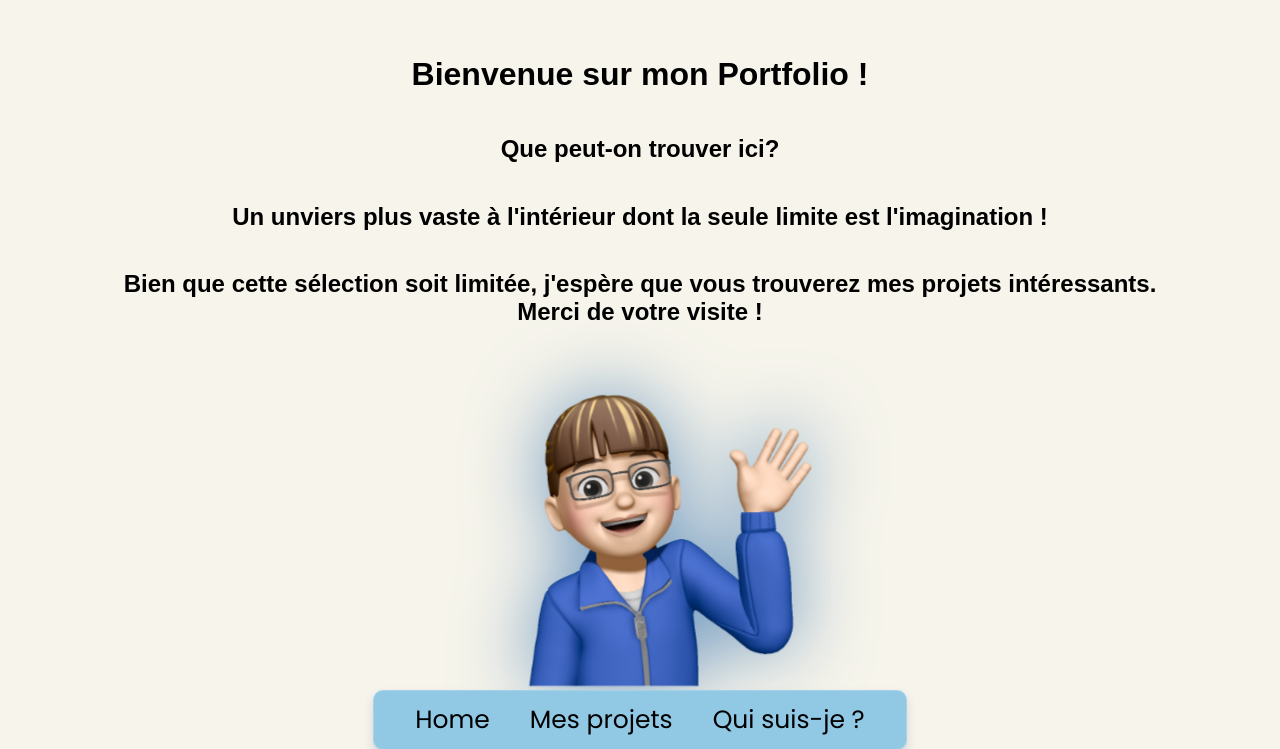
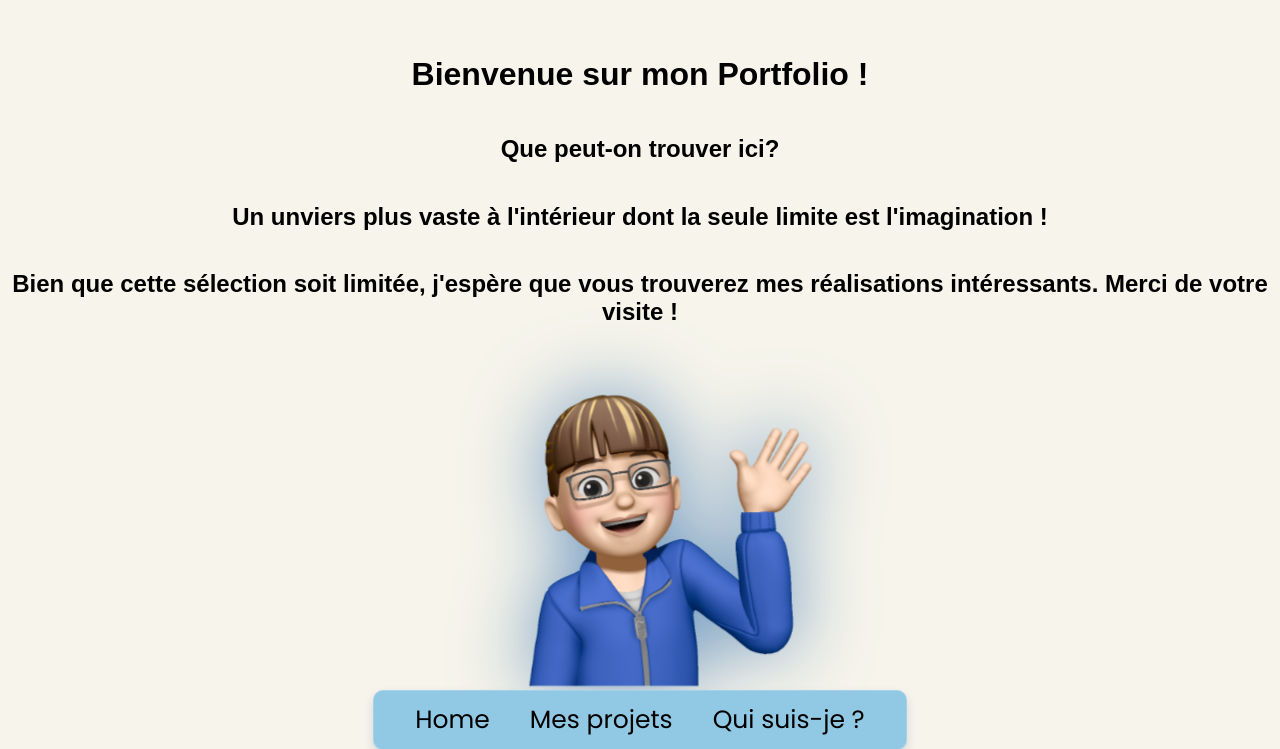
Before and after one commit to clarisse-lebaut/MyPortfolio, a PHP site: page / in a window 1280 px wide. Shown: the top 749 px of the page. Run offline with PHP 8.4, Linux system fonts and the light colour scheme; some web fonts are replaced.

Commit message:
change sentence on home page

```diff
--- a/pages/home.php
+++ b/pages/home.php
@@ -4,7 +4,7 @@
 <h1 class="title-page-projects">Bienvenue sur mon Portfolio !</h1>
 <h2 class="title-page-projects">Que peut-on trouver ici?</h2>
 <h2 class="title-page-projects">Un unviers plus vaste à l'intérieur dont la seule limite est l'imagination !</h2>
-<h2 class="title-page-projects">Bien que cette sélection soit limitée, j'espère que vous trouverez mes projets intéressants. <br> Merci de votre visite !</h2>
+<h2 class="title-page-projects">Bien que cette sélection soit limitée, j'espère que vous trouverez mes réalisations intéressants. Merci de votre visite !</h2>
 <div class="container-avatar">
     <img class="avatar" src="../assets/img/bimoji/hey.png" alt="avatar">
 </div>
```
